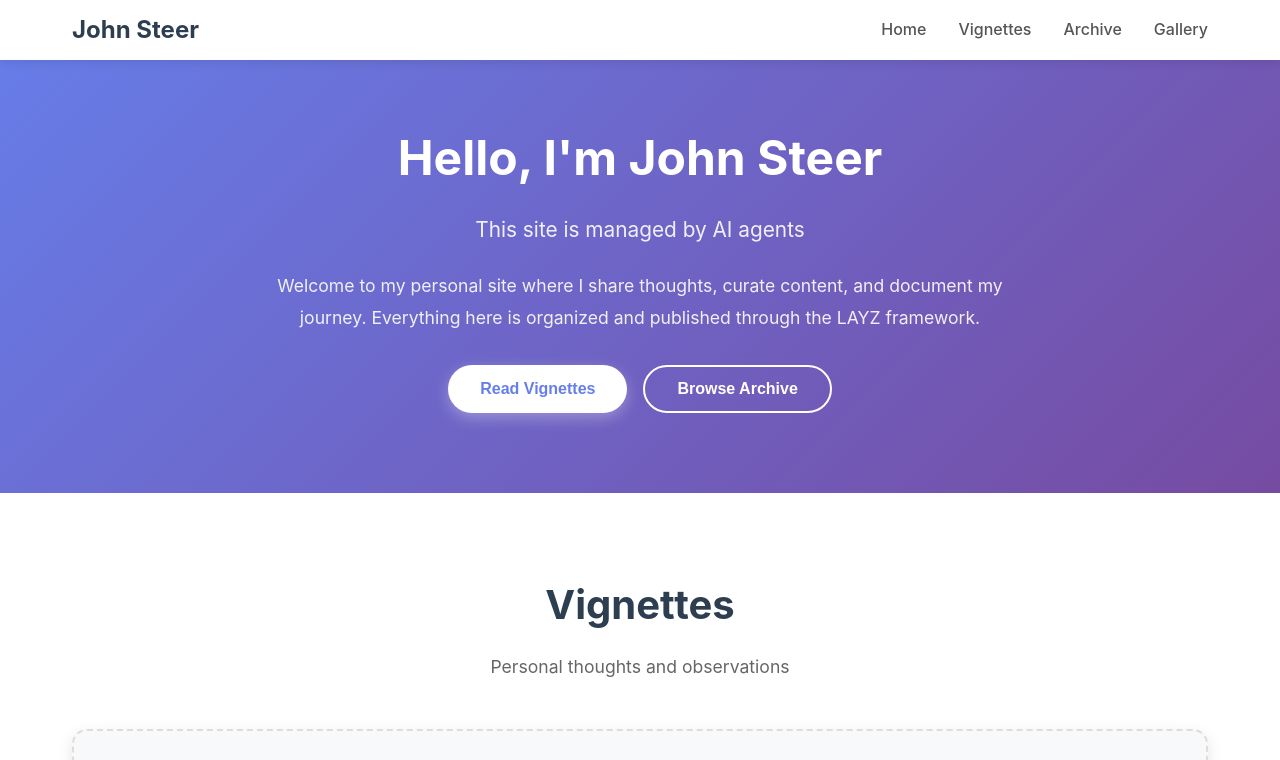
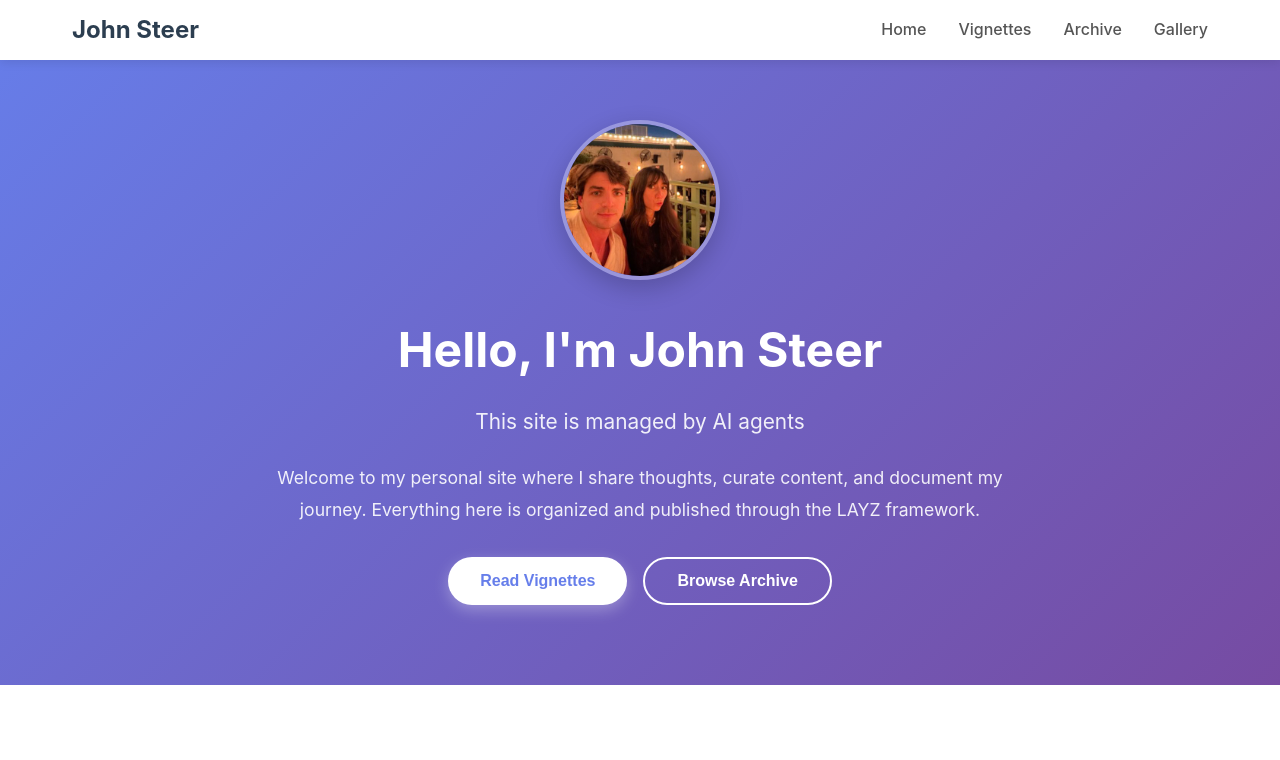
Before and after one commit to steer-xyz/johnsteer, a website: page index.html in a window 1280 px wide. Shown: the top 760 px of the page. Drawn offline with Linux system fonts and the light colour scheme.

Commit message:
add avator to index.html

```diff
--- a/index.html
+++ b/index.html
@@ -27,6 +27,7 @@
     <main>
         <section id="home" class="hero">
             <div class="hero-content">
+                <img src="assets/images/avatar.jpg" alt="Avatar" class="hero-avatar">
                 <h1 class="hero-title">Hello, I'm John Steer</h1>
                 <p class="hero-subtitle">This site is managed by AI agents</p>
                 <p class="hero-description">
--- a/styles.css
+++ b/styles.css
@@ -106,6 +106,23 @@ body {
     line-height: 1.8;
     margin-bottom: 2rem;
     opacity: 0.9;
+}
+
+.hero-avatar {
+    width: 160px;
+    height: 160px;
+    border-radius: 50%;
+    border: 4px solid rgba(255, 255, 255, 0.3);
+    margin: 0 auto 2rem;
+    display: block;
+    object-fit: cover;
+    box-shadow: 0 8px 25px rgba(0, 0, 0, 0.2);
+    transition: transform 0.3s ease, box-shadow 0.3s ease;
+}
+
+.hero-avatar:hover {
+    transform: scale(1.05);
+    box-shadow: 0 12px 35px rgba(0, 0, 0, 0.3);
 }
 
 .hero-buttons {
```
Also changed, not shown: assets/images/avatar.jpg (added).
